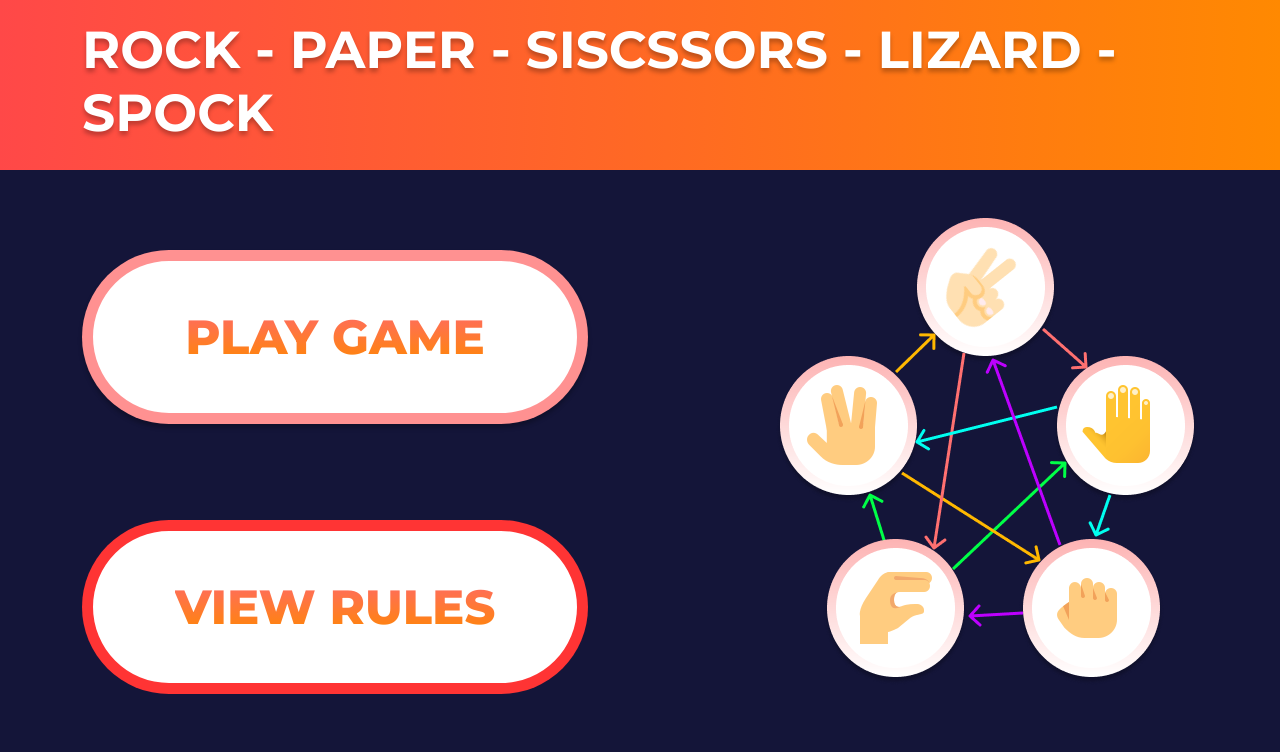
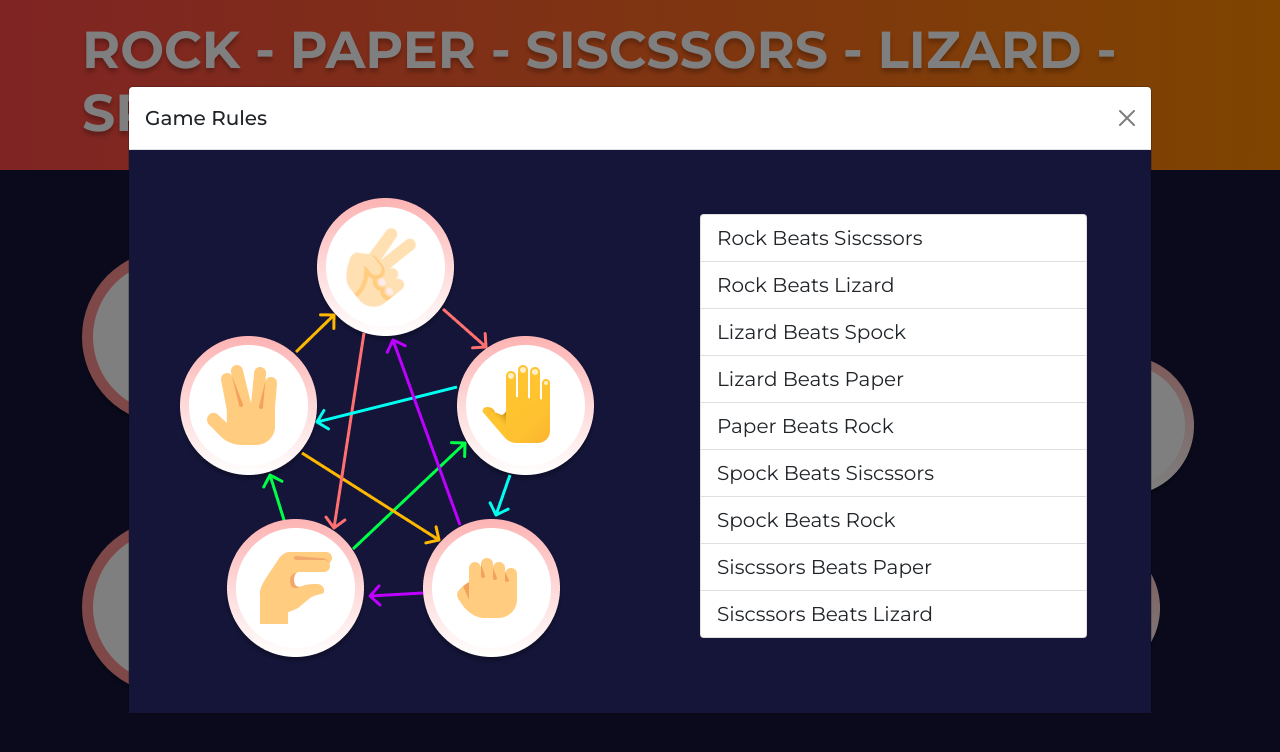
Before and after one commit to Susantshah/Rock-Paper-Scissors-Lizard-Spock-Game-Project-2, a plain HTML site: page index.html in a window 1280 px wide. Both pictures are taken after a click on the button "VIEW RULES". Drawn offline with nearby package versions, Linux system fonts and the light colour scheme.

Commit message:
added the modal popup and design for rules of the game using bootstrap modal

```diff
--- a/index.html
+++ b/index.html
@@ -27,17 +27,60 @@
       <div class="row row-cols-2">
          <div class="col">
             <div class="py-3"></div>
+
             <button class="btn game-big-button">
                <span class="gradient-text-design">
                   PLAY GAME
                </span>
             </button>
             <div class="py-5"></div>
-            <button class="btn game-big-button">
+
+            <!-- Button trigger modal -->
+            <button class="btn game-big-button" data-bs-toggle="modal" data-bs-target="#exampleModal">
                <span class="gradient-text-design">
                   VIEW RULES
                </span>
             </button>
+
+            <!-- Modal For Rules -->
+            <div class="modal fade" id="exampleModal" tabindex="-1" aria-labelledby="exampleModalLabel"
+               aria-hidden="true">
+               <div class="modal-dialog modal-dialog-centered">
+                  <div class="modal-content">
+                     <div class="modal-header">
+                        <h5 class="modal-title" id="exampleModalLabel">Game Rules</h5>
+                        <button type="button" class="btn btn-close" data-bs-dismiss="modal" aria-label="Close"></button>
+                     </div>
+                     <div class="modal-body p-0">
+                        <div class="py-5 px-3 bg-blue">
+                           <div class="row row-cols-1 row-cols-md-2">
+                              <div class="col">
+                                 <div class="d-flex justify-content-center align-items-center">
+                                    <img src="assets/images/heroimage.png" alt="rules image" class="img-fluid">
+                                 </div>
+                              </div>
+                              <div class="col">
+                                 <div class="pt-3 px-md-5 fs-5">
+                                    <ul class="list-group">
+                                       <li class="list-group-item">Rock Beats Siscssors</li>
+                                       <li class="list-group-item">Rock Beats Lizard</li>
+                                       <li class="list-group-item">Lizard Beats Spock</li>
+                                       <li class="list-group-item">Lizard Beats Paper</li>
+                                       <li class="list-group-item">Paper Beats Rock</li>
+                                       <li class="list-group-item">Spock Beats Siscssors</li>
+                                       <li class="list-group-item">Spock Beats Rock</li>
+                                       <li class="list-group-item">Siscssors Beats Paper</li>
+                                       <li class="list-group-item">Siscssors Beats Lizard</li>
+                                    </ul>
+                                 </div>
+                              </div>
+                           </div>
+                        </div>
+                     </div>
+                  </div>
+               </div>
+            </div>
+
          </div>
          <div class="col">
             <div class="d-flex align-items-center justify-content-end">
```
